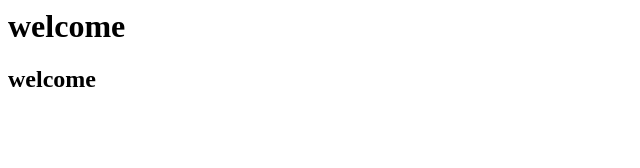
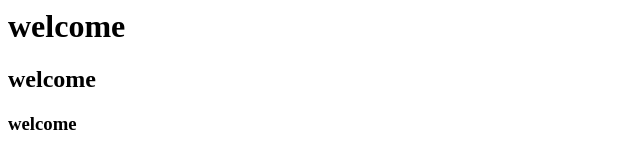
Before and after one commit to jagruti247/practice, a plain HTML site: page index.html in a window 1280 px wide. Shown: the full height of the page, 0-640 px from the left. Drawn offline with Linux system fonts and the light colour scheme.

Commit message:
H3 added

```diff
--- a/index.html
+++ b/index.html
@@ -1 +1 @@
-<html><head><title>my doc</title></head><body><h1>welcome</h1><h2>welcome</h2></body></html>
+<html><head><title>my doc</title></head><body><h1>welcome</h1><h2>welcome</h2><h3>welcome</h3></body></html>
```
